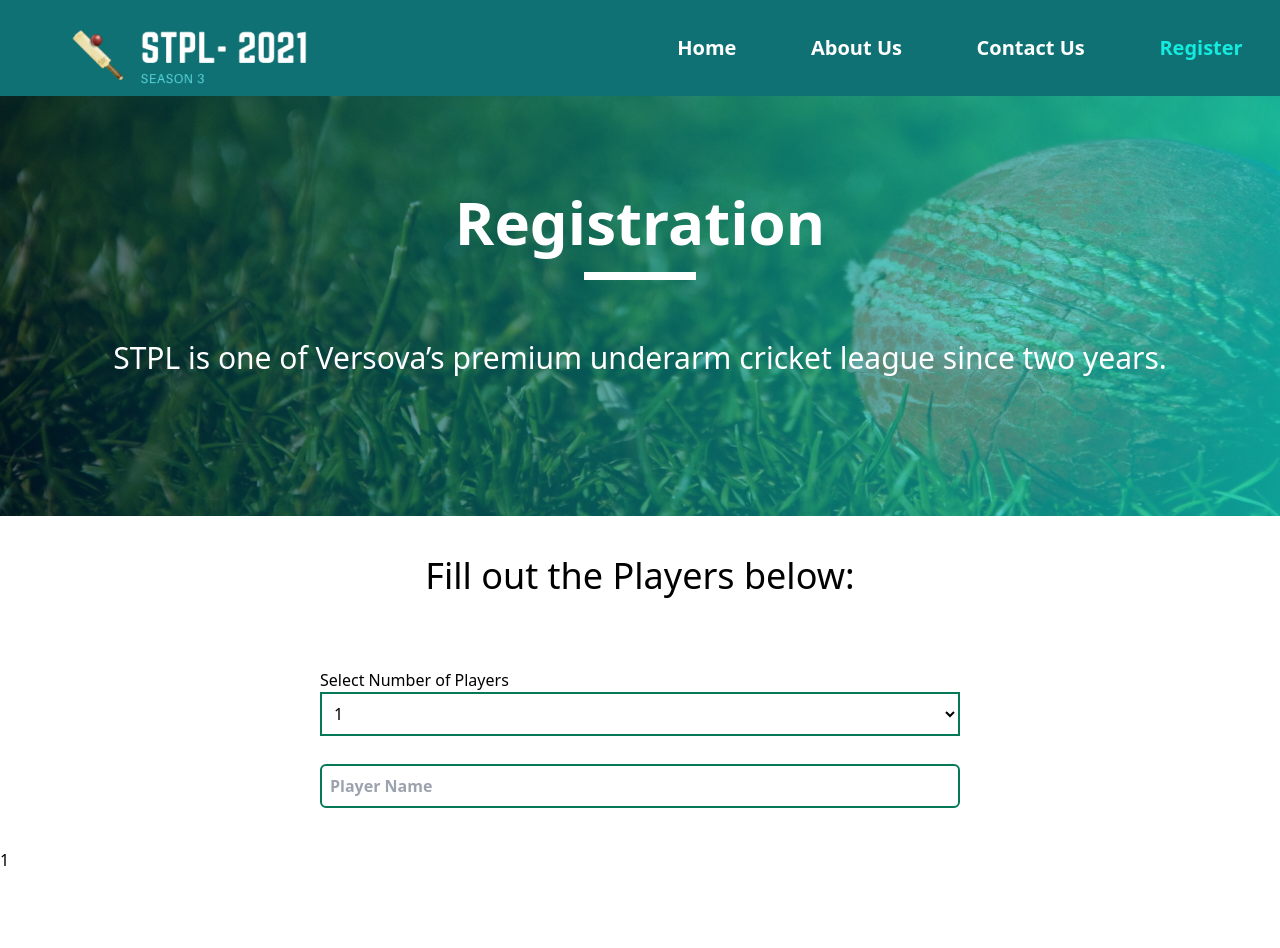
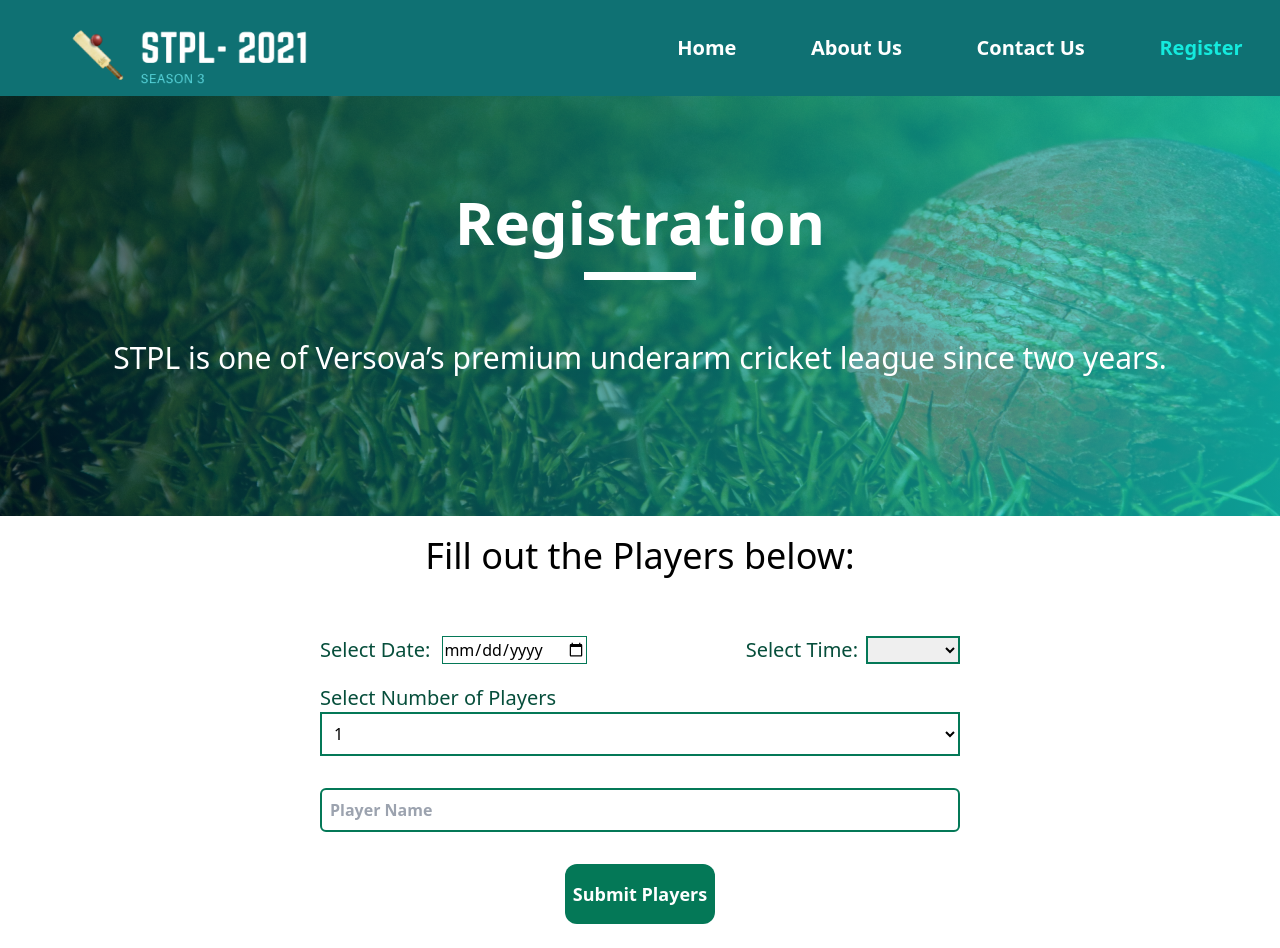
Before and after one commit to dilmohan11/stca, a Vue app in the folder client/: page /register in a window 1280 px wide. Shown: the top 948 px of the page. Before the commit the page ends 872 px from the top, so only its background shows below. Built offline with nearby package versions, Linux system fonts and the light colour scheme.

Commit message:
Form Logic

```diff
--- a/client/src/components/RegisterForm.vue
+++ b/client/src/components/RegisterForm.vue
@@ -1,11 +1,26 @@
 <template>
   <section class="form-container">
       <div class="form">
-          <h3 class="text-4xl text-center p-10">Fill out the Players below:</h3>
+          <h3 class="text-4xl text-center p-5">Fill out the Players below:</h3>
       </div>
-      <form class="max-w-screen-sm my-8 mx-auto">
+      <form class="max-w-screen-sm my-5 mx-auto">
           <!-- <label> Player Name </label> -->
-          <label>Select Number of Players</label>
+          <div class="flex  self-center py-5">
+              <div class="w-1/2 flex gap-3">
+                <label class="text-xl font-medium text-green-900 block ">Select Date:</label>
+                <input type="date" name="date" class="block border border-green-700" v-model="date">
+              </div>
+              <div class="w-1/2 flex justify-end gap-2">
+                <label class="text-xl font-medium text-green-900 block ">Select Time:</label>
+                <select v-model="time" class="border-2 border-green-700">
+                    <option value="03.00 PM">03.00 PM</option>
+                    <option value="04.00 PM">04.00 PM</option>
+                    <option value="05.00 PM">05.00 PM</option>
+                </select>
+              </div>
+          </div>
+
+          <label class="text-xl font-medium text-green-900">Select Number of Players</label>
           <select v-model="playerNo" class="w-full border-2 p-2 mb-5 border-green-700 bg-white">
               <option value="1">1</option>
               <option value="2">2</option>
@@ -19,13 +34,25 @@
               <option value="10">10</option>
               <option value="11">11</option>
           </select>
-          <div class="" v-for="n in +playerNo" :key="n">
-                <input type="text" v-model="playerName" placeholder="Player Name" class="w-full p-2 rounded-md border-2 border-green-700 font-semibold my-2">
+          <div class="flex self-center" v-for="n in +playerNo" :key="n">
+                <input type="text" v-model="playerName[n-1]"
+                    placeholder="Player Name"
+                    class="w-full p-2 rounded-md border-2 border-green-700 font-semibold my-3"
+                    required>
+
           </div>
           <!-- <input type="text" v-model="playerName" placeholder="Player Name" class="w-full p-2 rounded-md border-2 border-green-700 font-semibold"> -->
+        <div class="submit text-center">
+            <button class="text-lg px-2 py-4 font-semibold rounded-xl mt-5 bg-green-700 text-white
+                            hover:bg-green-900 transform transition ease-linear duration-200">
+                Submit Players
+            </button>
+        </div>
       </form>
-      <p>{{ playerName }}</p>
+      <p v-for="n in +playerNo" :key="n">{{ playerName[n-1] }}</p>
       <p>{{ playerNo }}</p>
+      <p>{{ date }}</p>
+      <p>{{ time }}</p>
   </section>
 </template>
 
@@ -33,10 +60,14 @@
 export default {
     data() {
         return {
-            playerName: '',
-            playerNo: '1'
+            playerName: [],
+            playerNo: 1,
+            date:'',
+            time: '',
+            error:''
         }
-    }
+    },
+
 }
 </script>
 
```
Also changed, not shown: client/src/assets/images/trash.svg (added).
